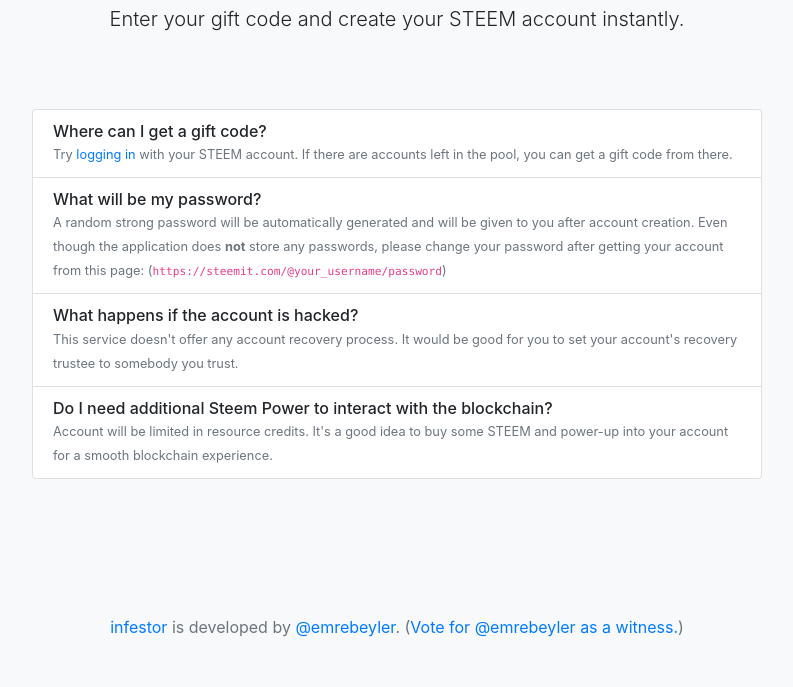
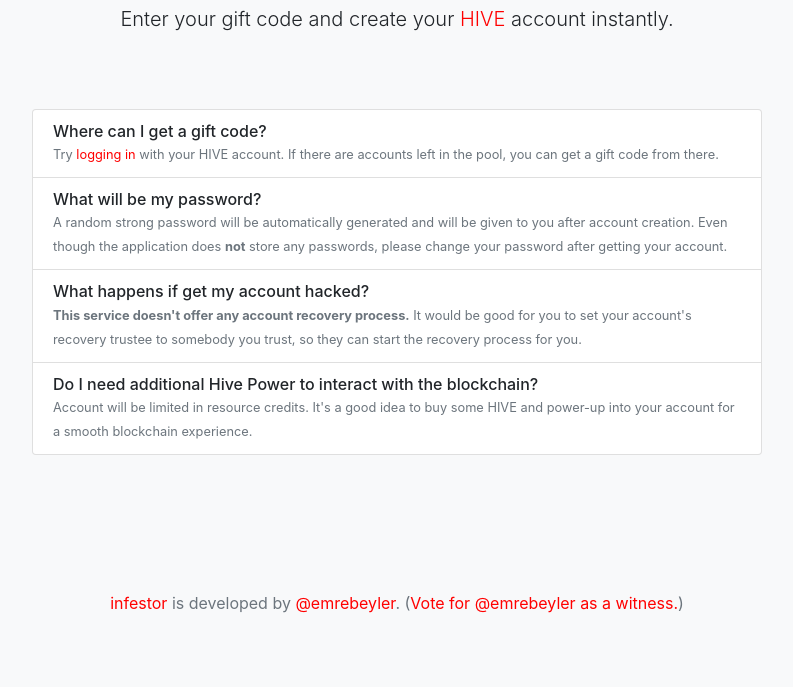
Before and after one commit to emre/infestor, a Python web app: template infestor/templates/base.html in a window 1280 px wide. Shown: the part 368-1055 px from the top of the page, without its empty margins (243-1036 px from the left). After the commit the page ends 981 px from the top, so only its background shows below. Run offline with Jinja, Linux system fonts and the light colour scheme; the template is opened without the code that fills it, so the values that code supplies are empty; some libraries are stand-ins or nearby versions.

Commit message:
Port to HIVE

```diff
--- a/infestor/templates/base.html
+++ b/infestor/templates/base.html
@@ -12,6 +12,16 @@
   <link
       href="https://stackpath.bootstrapcdn.com/bootstrap/4.1.3/css/bootstrap.min.css"
       rel="stylesheet">
+    <style>
+        .btn-primary {
+            background-color: red !important;
+            border-color: red important !;
+        }
+
+        a {
+            color: red !important;
+        }
+    </style>
 </head>
 
 <body class="bg-light">
@@ -19,9 +29,9 @@
 <div class="container">
   <div class="py-5 text-center">
     <a href="/"><img class="d-block mx-auto mb-4"
-                     src="https://steemitimages.com/p/C3TZR1g81UNaPs7vzNXHueW5ZM76DSHWEY7onmfLxcK2iPZP7xUgX7ew6iQA4kLF9kUR6ZUFws35JpoWaXbCP13VMZpme1gd1TwaNwuJdLF4VdytcNVvhdx?format=match&mode=fit">
+                     src="https://i.imgur.com/TB1OF2Y.png">
     </a>
-    <p class="lead">Enter your gift code and create your STEEM account
+      <p class="lead">Enter your gift code and create your <a href="https://hive.io">HIVE</a> account
       instantly.</p>
   </div>
 
@@ -37,7 +47,7 @@
           <div>
             <h6 class="my-0">Where can I get a gift code?</h6>
             <small class="text-muted">
-            Try <a href="/login">logging in</a> with your STEEM account. If there are accounts left
+            Try <a href="/login">logging in</a> with your HIVE account. If there are accounts left
               in the pool, you can get a gift code from there.
             </small>
           </div>
@@ -51,25 +61,25 @@
               application does
               <strong>not</strong> store
               any passwords, please change your password after getting your
-              account from this page: (<code>https://steemit.com/@your_username/password</code>)
+              account.
             </small>
           </div>
         </li>
         <li class="list-group-item d-flex justify-content-between lh-condensed">
           <div>
-            <h6 class="my-0">What happens if the account is hacked?</h6>
-            <small class="text-muted">This service doesn't offer any account
-              recovery process. It would be good for you to set
-              your account's recovery trustee to somebody you trust.
+            <h6 class="my-0">What happens if get my account hacked?</h6>
+            <small class="text-muted"><strong>This service doesn't offer any account
+                recovery process.</strong> It would be good for you to set
+              your account's recovery trustee to somebody you trust, so they can start the recovery process for you.
             </small>
           </div>
         </li>
         <li class="list-group-item d-flex justify-content-between lh-condensed">
           <div>
-            <h6 class="my-0">Do I need additional Steem Power to interact with
+            <h6 class="my-0">Do I need additional Hive Power to interact with
               the blockchain?</h6>
             <small class="text-muted">Account will be limited in resource
-              credits. It's a good idea to buy some STEEM and power-up into
+              credits. It's a good idea to buy some HIVE and power-up into
               your account for a smooth blockchain experience.
             </small>
           </div>
@@ -89,7 +99,7 @@
       {{ g.footer|safe }}
       {% else %}
       <a href="https://github.com/emre/infestor">infestor</a> is
-      developed by <a target="_blank" href="https://steemit.com/@emrebeyler">@emrebeyler</a>. (<a target="_blank" href="https://steemconnect.com/sign/account-witness-vote?witness=emrebeyler&approve=1">Vote for @emrebeyler as a witness.</a>)
+      developed by <a target="_blank" href="https://hive.blog/@emrebeyler">@emrebeyler</a>. (<a target="_blank" href="https://hivesigner.com/sign/account-witness-vote?witness=emrebeyler&approve=1">Vote for @emrebeyler as a witness.</a>)
       {% endif %}
     </p>
   </footer>
--- a/infestor/utils.py
+++ b/infestor/utils.py
@@ -2,7 +2,7 @@
 import re
 import string
 
-from lightsteem.broadcast.key_objects import PasswordKey
+from lighthive.broadcast.key_objects import PasswordKey
 
 
 def generate_keys(new_account_name, master_key, exclude_master=False):
--- a/setup.py
+++ b/setup.py
@@ -2,14 +2,14 @@
 
 setup(
     name='infestor',
-    version='0.1.3',
+    version='0.1.4',
     packages=find_packages(),
     url='http://github.com/emre/transmitter',
     license='MIT',
     author='emre yilmaz',
     author_email='mail@emreyilmaz.me',
     description='CLI app to claim and create discounted accounts'
-                ' on the STEEM blockchain.',
+                ' on the HIVE blockchain.',
     entry_points={
         'console_scripts': [
             'infestor = infestor.main:main',
@@ -17,5 +17,5 @@
     },
     include_package_data=True,
     zip_safe=False,
-    install_requires=["lightsteem", "pymongo", "flask", "gunicorn", "steemconnect"],
+    install_requires=["lighthive", "pymongo", "flask", "gunicorn", "steemconnect"],
 )
```
Also changed, not shown: infestor/main.py (+8 -2 lines), infestor/web.py (+15 -6 lines), README.md, 1 other file.
